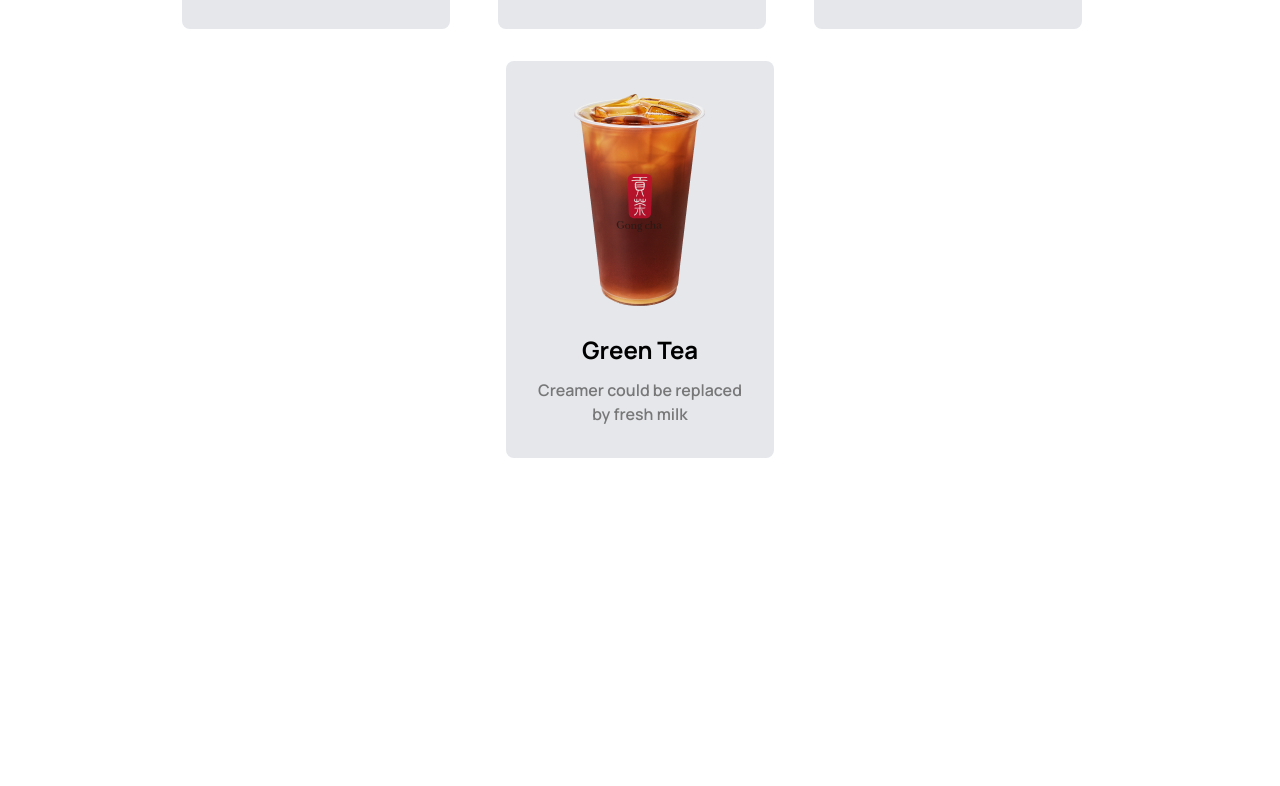
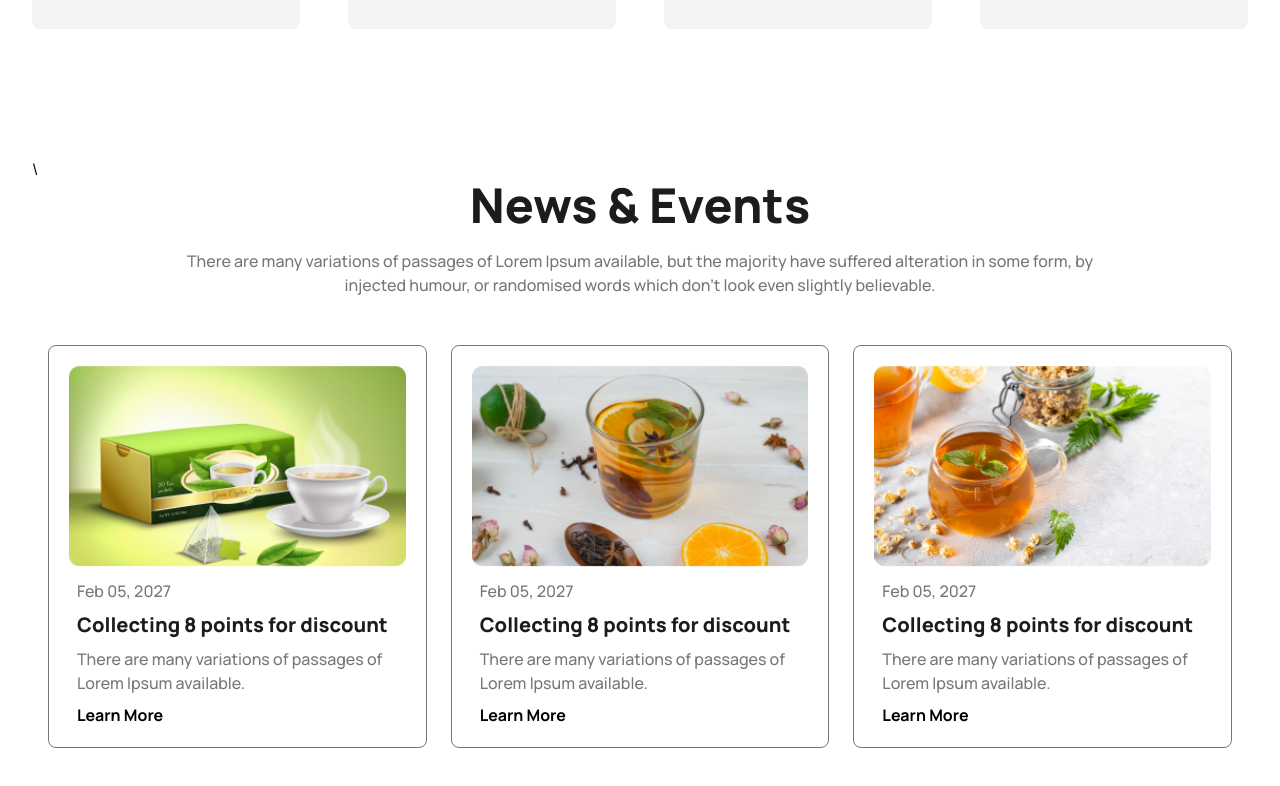
Before and after one commit to rashedulhasan4/tea-house, a plain HTML site: page index.html in a window 1280 px wide. Shown: the part 1186-1972 px from the top of the page. Before the commit the page ends 1772 px from the top, so only its background shows below. Drawn offline with nearby package versions, Linux system fonts and the light colour scheme.

Commit message:
Created News & Events Section

```diff
--- a/index.html
+++ b/index.html
@@ -19,25 +19,31 @@
         }
     </style>
 </head>
+
 <body class="font-manrope-normal px-3 md:px-7 lg:px-8">
     <header class="max-w-screen-xl m-auto  py-5 mb-24">
         <div class=" md:flex">
             <!-- Banner Text    -->
             <div class="lg:max-w-[50%] md:max-w-[50%]">
                 <h1 class="lg:text-7xl font-extrabold text-5xl">It's good tea time at The Tea House</h1>
-                <p class="text-[#777777] text-base py-3 lg:py-7 md:py-5 max-w-[75%]">Tea and Botanical Solutions Supplier Give Optimum Satisfaction To Your Taste Buds.</p>
-                <button class="bg-gradient-to-r from-[#FF8938] to-[#FF451C] py-4 px-5 flex text-xl font-bold gap-3 text-white rounded-lg items-center">Explore More<img src="./images/arrow.png" alt=""></button>
+                <p class="text-[#777777] text-base py-3 lg:py-7 md:py-5 max-w-[75%]">Tea and Botanical Solutions
+                    Supplier Give Optimum Satisfaction To Your Taste Buds.</p>
+                <button
+                    class="bg-gradient-to-r from-[#FF8938] to-[#FF451C] py-4 px-5 flex text-xl font-bold gap-3 text-white rounded-lg items-center">Explore
+                    More<img src="./images/arrow.png" alt=""></button>
             </div>
             <!-- Bannar Image  -->
             <div class="lg:mt-14 md:mt-10 relative ">
                 <div>
                     <img class="w-full" src="./images/banner.png" alt="">
                 </div>
-                <div class="flex items-center gap-3 px-6 py-3 bg-white rounded-lg absolute lg:left-28 lg:top-96 drop-shadow-lg left-3 top-56">
+                <div
+                    class="flex items-center gap-3 px-6 py-3 bg-white rounded-lg absolute lg:left-28 lg:top-96 drop-shadow-lg left-3 top-56">
                     <div class="w-12 h-12">
                         <i class="fa-solid fa-star text-4xl"></i>
                     </div>
-                    <div><p class="text-4xl font-bold ">5.00</p>
+                    <div>
+                        <p class="text-4xl font-bold ">5.00</p>
                         <p class="text-base font-semibold text-[#777777]">Trust Poliet</p>
                     </div>
                 </div>
@@ -46,53 +52,105 @@
     </header>
     <main>
         <!-- Feautre Section  -->
-         <section class="max-w-screen-xl m-auto sm:px-5 mb-24 md:mb-32">
+        <section class="max-w-screen-xl m-auto mb-24 md:mb-32">
             <h1 class=" text-3xl lg:text-5xl font-extrabold text-[#1C1C1C] text-center">Our Featured Products</h1>
-            <p class="text-base font-medium text-[#777777] pt-3 pb-8 md:pt-5 md:pb-12 md:max-w-[80%] text-center m-auto">There are many variations of passages of Lorem Ipsum available, but the majority have suffered alteration in some form, by injected humour, or randomised words which don't look even slightly believable. </p>
+            <p
+                class="text-base font-medium text-[#777777] pt-3 pb-8 md:pt-5 md:pb-12 md:max-w-[80%] text-center m-auto">
+                There are many variations of passages of Lorem Ipsum available, but the majority have suffered
+                alteration in some form, by injected humour, or randomised words which don't look even slightly
+                believable. </p>
             <!-- Cart Container  -->
-            <div class="md:flex md:gap-8 justify-center flex-wrap sm:space-x-4">
+            <div
+                class="lg:flex grid md:grid-cols-2 sm:grid-cols-1 gap-3 md:gap-5 lg:gap-8 justify-center flex-wrap sm:space-x-4">
                 <!-- Cart 1 -->
-                 <div class="bg-gray-200 p-8 rounded-lg">
+                <div class="bg-gray-100 p-8 rounded-lg">
                     <div class="">
                         <img src="./images/tea-1.png" class="px-7 pb-7 m-auto" alt="">
                     </div>
                     <div class="text-center">
                         <h3 class="text-2xl font-bold">Milk Tea</h3>
-                        <p class="text-base font-semibold text-[#777777] pt-3">Creamer could be replaced <br> by fresh milk</p>
+                        <p class="text-base font-semibold text-[#777777] pt-3">Creamer could be replaced <br> by fresh
+                            milk</p>
                     </div>
                 </div>
                 <!-- Cart 2 -->
-                 <div class="bg-gray-200 p-8 rounded-lg">
+                <div class="bg-gray-100 p-8 rounded-lg">
                     <div class="">
                         <img src="./images/tea-2.png" class="px-7 pb-7 m-auto" alt="">
                     </div>
                     <div class="text-center">
                         <h3 class="text-2xl font-bold">Black Tea</h3>
-                        <p class="text-base font-semibold text-[#777777] pt-3">Creamer could be replaced <br> by fresh milk</p>
+                        <p class="text-base font-semibold text-[#777777] pt-3">Creamer could be replaced <br> by fresh
+                            milk</p>
                     </div>
                 </div>
                 <!-- Cart 3  -->
-                 <div class="bg-gray-200 p-8 rounded-lg">
+                <div class="bg-gray-100 p-8 rounded-lg">
                     <div class="">
                         <img src="./images/tea-3.png" class="px-7 pb-7 m-auto" alt="">
                     </div>
                     <div class="text-center">
                         <h3 class="text-2xl font-bold">Lemon Tea</h3>
-                        <p class="text-base font-semibold text-[#777777] pt-3">Creamer could be replaced <br> by fresh milk</p>
+                        <p class="text-base font-semibold text-[#777777] pt-3">Creamer could be replaced <br> by fresh
+                            milk</p>
                     </div>
                 </div>
                 <!-- Cart 4    -->
-                 <div class="bg-gray-200 p-8 rounded-lg">
+                <div class="bg-gray-100 p-8 rounded-lg">
                     <div class="">
                         <img src="./images/tea-4.png" class="px-7 pb-7 m-auto" alt="">
                     </div>
                     <div class="text-center">
                         <h3 class="text-2xl font-bold">Green Tea</h3>
-                        <p class="text-base font-semibold text-[#777777] pt-3">Creamer could be replaced <br> by fresh milk</p>
+                        <p class="text-base font-semibold text-[#777777] pt-3">Creamer could be replaced <br> by fresh
+                            milk</p>
+                    </div>
+                </div>
+            </div>
+        </section>\
+        <!-- News & Report  -->
+        <section class="max-w-screen-xl m-auto mb-24 md:mb-32 px-2 md:px-4">
+            <h1 class=" text-3xl lg:text-5xl font-extrabold text-[#1C1C1C] text-center">News & Events</h1>
+            <p
+                class="text-base font-medium text-[#777777] pt-3 pb-8 md:pt-5 md:pb-12 md:max-w-[80%] text-center m-auto">
+                There are many variations of passages of Lorem Ipsum available, but the majority have suffered
+                alteration in some form, by injected humour, or randomised words which don't look even slightly
+                believable. </p>
+            <!-- Cart Container -->
+            <div class="lg:flex grid sm:grid-cols-1 md:grid-cols-2 gap-6">
+                <!-- Cart 1  -->
+                <div class="rounded-lg border-1 p-5 border-[#777777]">
+                    <img class="w-full" src="./images/news-1.png" alt="">
+                    <div class="pt-3 pl-2">
+                        <p class="text-base font-medium text-[#777777]">Feb 05, 2027</p>
+                        <h3 class="text-xl font-extrabold text-[#1C1C1C] pt-2">Collecting 8 points for discount</h3>
+                        <p class="py-2 text-base font-medium text-[#777777]">There are many variations of passages of Lorem Ipsum available.</p>
+                        <p><a class="font-bold text-base" href="##">Learn More</a></p>
+                    </div>
+                </div>
+                <!-- Cart 2  -->
+                <div class="rounded-lg border-1 p-5 border-[#777777]">
+                    <img class="w-full" src="./images/news-2.png" alt="">
+                    <div class="pt-3 pl-2">
+                        <p class="text-base font-medium text-[#777777]">Feb 05, 2027</p>
+                        <h3 class="text-xl font-extrabold text-[#1C1C1C] pt-2">Collecting 8 points for discount</h3>
+                        <p class="py-2 text-base font-medium text-[#777777]">There are many variations of passages of Lorem Ipsum available.</p>
+                        <p><a class="font-bold text-base" href="##">Learn More</a></p>
+                    </div>
+                </div>
+                <!-- Cart 3  -->
+                <div class="rounded-lg border-1 p-5 border-[#777777]">
+                    <img class="w-full" src="./images/news-3.png" alt="">
+                    <div class="pt-3 pl-2">
+                        <p class="text-base font-medium text-[#777777]">Feb 05, 2027</p>
+                        <h3 class="text-xl font-extrabold text-[#1C1C1C] pt-2">Collecting 8 points for discount</h3>
+                        <p class="py-2 text-base font-medium text-[#777777]">There are many variations of passages of Lorem Ipsum available.</p>
+                        <p><a class="font-bold text-base" href="##">Learn More</a></p>
                     </div>
                 </div>
             </div>
         </section>
     </main>
 </body>
+
 </html>
```
Lines whose indentation alone changed are shown as unchanged.
